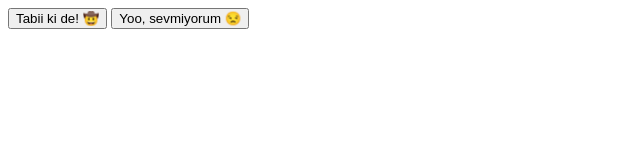
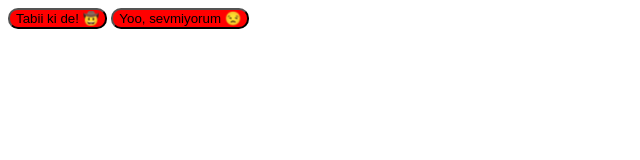
Before and after one commit to Enes35izmir/unknown, a plain HTML site: page index.html in a window 1280 px wide. Shown: the whole page, without its empty margins (0-640 px from the left). Drawn offline with Linux system fonts and the light colour scheme.

Commit message:
Update index.html bütün stil

```diff
--- a/index.html
+++ b/index.html
@@ -5,7 +5,13 @@
     <meta name="viewport" content="width=device-width, initial-scale=1.0">
     <title>Beni seviyor musun?</title>
     <style>
-        #jumpscare {
+    .bto {
+background-color: red;
+color: black;
+border-radius: 10px;
+
+}
+  #jumpscare {
             display: none; /* Başta görünmesin */
             position: fixed;
             top: 50%;
@@ -43,8 +49,8 @@
     </script>
 </head>
 <body>
-    <button onclick="iyimesaj()">Tabii ki de! 🤠</button>
-    <button onclick="kotumesaj()">Yoo, sevmiyorum 😒</button>
+    <button class="bto" onclick="iyimesaj()">Tabii ki de! 🤠</button>
+    <button class="bto" onclick="kotumesaj()">Yoo, sevmiyorum 😒</button>
 
     <div id="overlay"></div>
     <img id="jumpscare" src="https://i.imgur.com/QUFQfVF.png" alt="Jumpscare" width="400">
```
